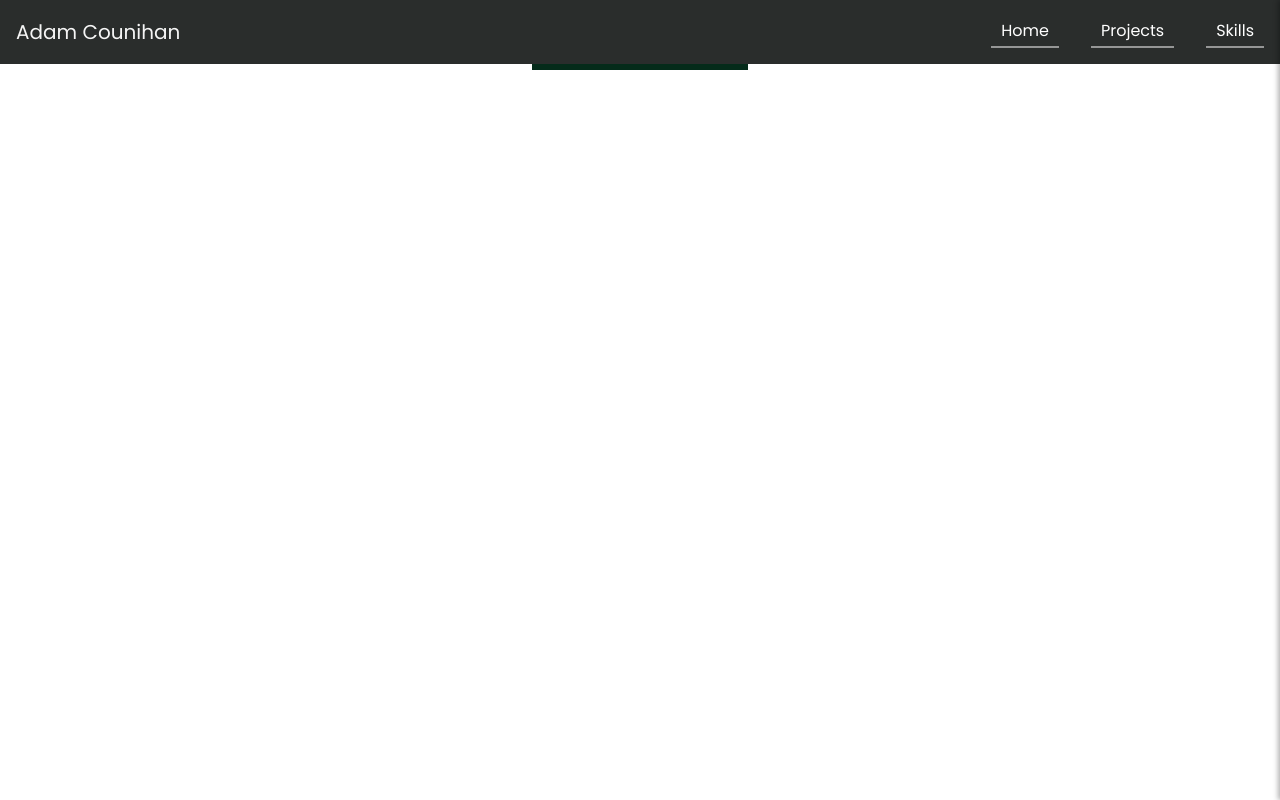
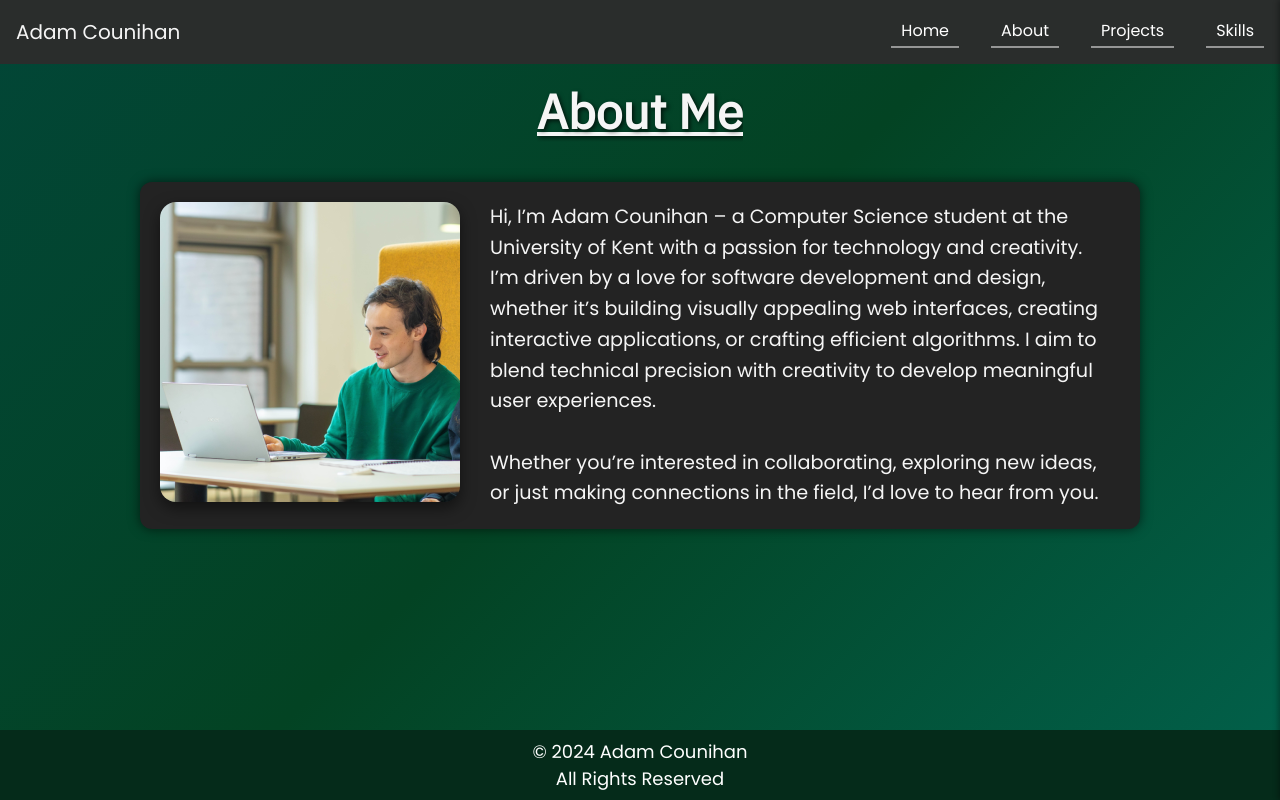
Before and after one commit to adamcounihan-dev/Portfolio-Website, a React (Vite) app: page /about in a window 1280 px wide. Built offline with nearby package versions, Linux system fonts and the light colour scheme.

Commit message:
feat: add about me page

```diff
--- /dev/null
+++ b/pages/About/About.jsx
@@ -0,0 +1,30 @@
+import styles from './AboutStyles.module.css';
+
+function About() {
+    return (
+        <section id="about" className={styles.about}>
+            <h1 className={styles.title}>About Me</h1>
+            <div className={styles.aboutContent}>
+                <div className={styles.profileContainer}>
+                    <img
+                        src="/src/assets/hero-img.webp"
+                        alt="Adam Counihan"
+                        className={styles.profileImage}
+                    />
+                </div>
+                <p className={styles.text}>
+                    Hi, I’m Adam Counihan – a Computer Science student at the University of Kent with a passion for
+                    technology and creativity. <br/>
+                    I’m driven by a love for software development and design, whether it’s building visually appealing
+                    web interfaces, creating interactive applications, or crafting efficient algorithms.
+                    I aim to blend technical precision with creativity to develop meaningful user
+                    experiences. <br/><br/>
+                    Whether you’re interested in collaborating, exploring new ideas, or just making connections in the
+                    field, I’d love to hear from you.
+                </p>
+            </div>
+        </section>
+    );
+}
+
+export default About;
--- /dev/null
+++ b/pages/About/AboutStyles.module.css
@@ -0,0 +1,93 @@
+.about {
+    display: flex;
+    flex-direction: column;
+    gap: 20px;
+    align-items: center;
+    background: linear-gradient(135deg, #024637, #034323, #025f49);
+    padding-top: 50px;
+    padding-bottom: 50px;
+    position: relative;
+    height: auto;
+    min-height: calc(100dvh - 70px);
+    width: 100vw;
+    color: var(--text-color);
+}
+
+.title {
+    align-self: center;
+    margin-top: 30px;
+    text-shadow: 2px 2px 4px rgba(0, 0, 0, 0.7);
+    font-size: 3rem;
+    text-align: center;
+    flex-shrink: 0;
+    text-decoration: underline;
+}
+
+.aboutContent {
+    max-width: 1000px;
+    margin: 20px;
+    padding: 20px;
+    background-color: var(--container-bg-color);
+    border-radius: 12px;
+    box-shadow: 0 0 12px rgba(0, 0, 0, 0.6);
+    font-size: 1.2rem;
+    line-height: 1.6;
+    display: flex;
+    flex-direction: row;
+    gap: 30px;
+    align-items: flex-start;
+}
+
+.text {
+    flex: 2;
+    font-size: 1.2rem;
+    color: var(--text-color);
+}
+
+.text strong {
+    color: var(--accent-color);
+    font-weight: bold;
+}
+
+.text em {
+    font-style: italic;
+    color: #eee;
+}
+
+.profileContainer {
+    flex-shrink: 0;
+    width: 300px;
+    height: 300px;
+    border-radius: 16px;
+    overflow: hidden;
+    box-shadow: 0 6px 15px rgba(0, 0, 0, 0.5);
+    background: var(--container-bg-color);
+}
+
+.profileImage {
+    width: 100%;
+    height: 100%;
+    object-fit: cover;
+}
+
+@media (max-width: 768px) {
+    .title {
+        font-size: 2.5rem;
+    }
+
+    .aboutContent {
+        flex-direction: column;
+        align-items: center;
+        font-size: 1rem;
+        padding: 15px;
+    }
+
+    .profileContainer {
+        width: 200px;
+        height: 200px;
+    }
+
+    .text {
+        text-align: center;
+    }
+}
--- a/src/App.jsx
+++ b/src/App.jsx
@@ -1,6 +1,7 @@
 import { BrowserRouter as Router, Routes, Route } from "react-router-dom";
 import Navbar from "./components/Navbar/Navbar.jsx";
 import Home from "../pages/Home/Home.jsx";
+import About from "../pages/About/About.jsx";
 import Projects from "../pages/Projects/Projects.jsx";
 import Skills from "../pages/Skills/Skills.jsx";
 import Footer from "./components/Footer/Footer.jsx";
@@ -11,9 +12,10 @@ function App() {
         <Navbar />
 
         <Routes>
-          <Route path="/" element={<Home />} />
-          <Route path="/projects" element={<Projects />} />
-          <Route path="/skills" element={<Skills />} />
+            <Route path="/" element={<Home />} />
+            <Route path="/about" element={<About />} />
+            <Route path="/projects" element={<Projects />} />
+            <Route path="/skills" element={<Skills />} />
         </Routes>
 
         <Footer />
--- a/src/components/Navbar/Navbar.jsx
+++ b/src/components/Navbar/Navbar.jsx
@@ -42,6 +42,15 @@ function Navbar() {
                     </li>
                     <li className={styles.navItem}>
                         <Link
+                            to="/about"
+                            className={styles.navLink}
+                            onClick={toggleMenu}
+                        >
+                            About
+                        </Link>
+                    </li>
+                    <li className={styles.navItem}>
+                        <Link
                             to="/projects"
                             className={styles.navLink}
                             onClick={toggleMenu}
@@ -82,6 +91,15 @@ function Navbar() {
                     </li>
                     <li className={styles.mobileNavItem}>
                         <Link
+                            to="/about"
+                            className={styles.navLink}
+                            onClick={toggleMenu}
+                        >
+                            About
+                        </Link>
+                    </li>
+                    <li className={styles.mobileNavItem}>
+                        <Link
                             to="/projects"
                             className={styles.navLink}
                             onClick={toggleMenu}
```
Also changed, not shown: src/assets/hero-img.webp.
